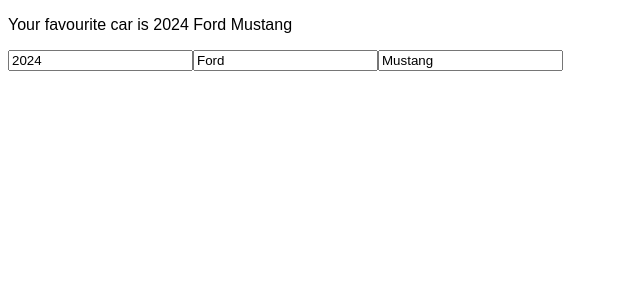
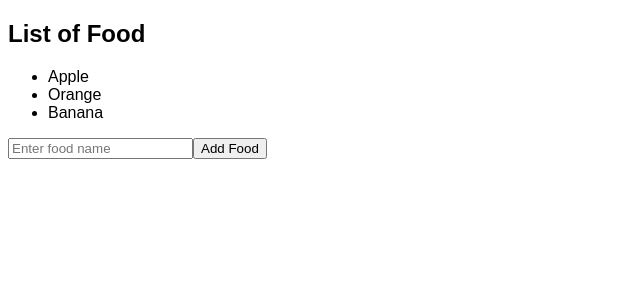
Before and after one commit to ChenTzer/ReactExercise, a React (Vite) app in the folder my-react-app/: page / in a window 1280 px wide. Shown: the top 300 px of the page, without its empty margins (0-640 px from the left). Built offline with nearby package versions, Linux system fonts and the light colour scheme.

Commit message:
Lesson 13 1) Update Array in state

```diff
--- a/my-react-app/src/App.jsx
+++ b/my-react-app/src/App.jsx
@@ -1,9 +1,9 @@
-import Lesson12MyComponent from "./Lesson12MyComponent";
+import Lesson13MyComponent from "./Lesson13MyComponent";
 
 function App() {
 
   return (
-      <Lesson12MyComponent></Lesson12MyComponent>
+      <Lesson13MyComponent></Lesson13MyComponent>
   );
 
 }
--- /dev/null
+++ b/my-react-app/src/Lesson13MyComponent.jsx
@@ -0,0 +1,32 @@
+import React, {useState} from 'react';
+
+function Lesson13MyComponent(){
+
+    const [foods, setFood]=useState(["Apple", "Orange", "Banana"]);
+
+    function handleAddFood(){
+        const newFood = document.getElementById("foodInput").value;
+        document.getElementById("foodInput").value = "";
+
+        setFood(f => [...f, newFood]);
+    }
+
+    function handleRemoveFood(index){
+        setFood(foods.filter((_, i) => i !== index));
+    }
+
+    return(
+        <div>
+            <h2>List of Food</h2>
+            <ul>
+                {foods.map((food, index) => <li key={index} onClick={() => handleRemoveFood(index)}>{food}</li>)}
+            </ul>
+
+            <input type="text" id="foodInput" placeholder='Enter food name'></input>
+
+            <button onClick={handleAddFood}>Add Food</button>
+        </div>
+    );
+}
+
+export default Lesson13MyComponent;
```
